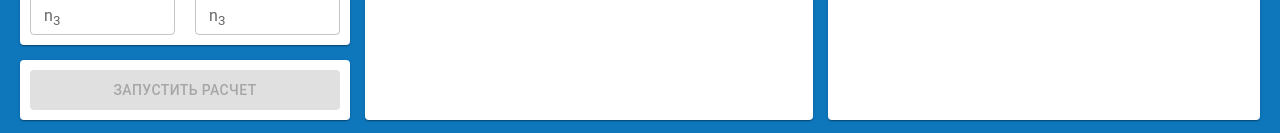
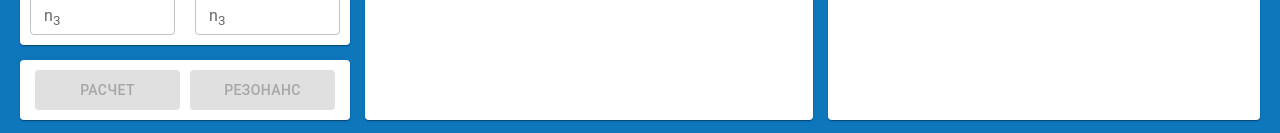
Before and after one commit to L1ttleFoot/quantum-app, a React (Create React App) app in the folder react-app/: page / in a window 1280 px wide. Shown: the part 464-597 px from the top of the page. Built offline with nearby package versions, Linux system fonts and the light colour scheme.

Commit message:
new button

```diff
--- a/react-app/src/common/screens/main/index.js
+++ b/react-app/src/common/screens/main/index.js
@@ -281,8 +281,19 @@ const Page = (props) => {
                     variant='contained'
                     onClick={calculation}
                     disabled={someEmpty || load}
+                    style={{margin:'0px 5px'}}
                 >
-                    Запустить расчет
+                    Расчет
+                </Button>
+
+                <Button
+                    endIcon={load ? <CircularProgress size={20}/> : ''}
+                    fullWidth={true}
+                    variant='contained'
+                    disabled={someEmpty || load}
+                    style={{margin:'0px 5px'}}
+                >
+                    Резонанс
                 </Button>
             </Paper>
 
```
